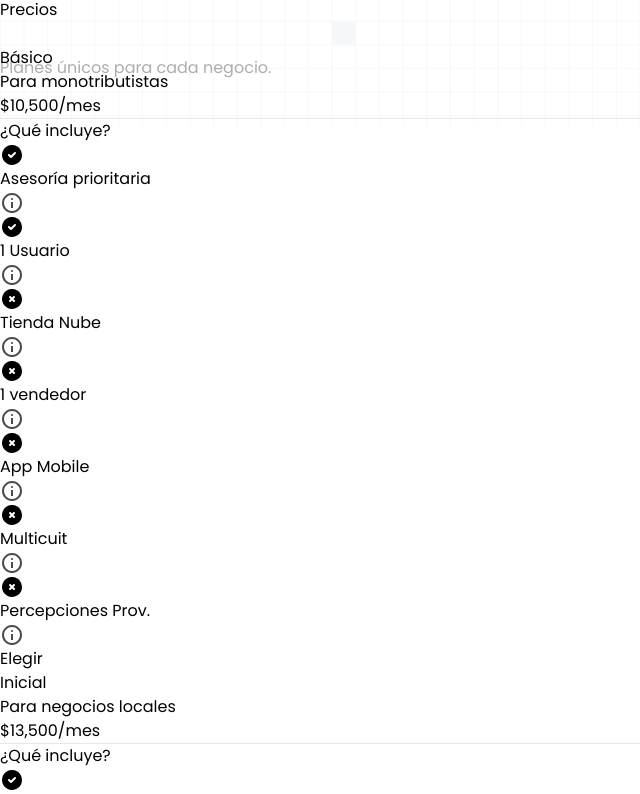
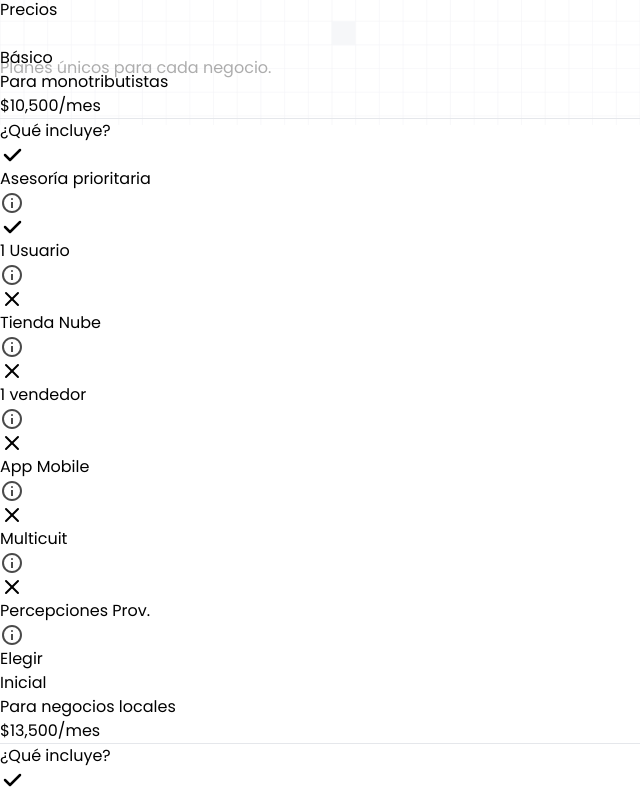
Before and after one commit to francoogilli/Fidel, a React (Vite) app: page / in a window 1280 px wide. Shown: the part 675-1469 px from the top of the page, without its empty margins (0-640 px from the left). Built offline with nearby package versions, Linux system fonts and the light colour scheme.

Commit message:
Cambiar iconos de las cards de Precios

```diff
--- a/src/components/pricingCard.tsx
+++ b/src/components/pricingCard.tsx
@@ -1,6 +1,6 @@
-import CheckIcon from "../icons/check";
+import Check from "../icons/checkIcon";
 import CreditCardIcon from "../icons/creditCard";
-import CrossIcon from "../icons/crossx";
+import Cross from "../icons/cross";
 import InfoCircle from "../icons/infoCircle"; // Suponiendo que tienes un icono de información
 import Tooltip from "./tooltip";
 
@@ -123,7 +123,7 @@ export default function PricingCard() {
                   key={index}
                 >
                   <div className="flex items-center space-x-2">
-                    {benefit.active ? <CheckIcon /> : <CrossIcon />}
+                    {benefit.active ? <Check/> : <Cross />}
                     <span className="text-sm">{benefit.text}</span>
                   </div>
                   {benefit.tooltipInfo && (
--- /dev/null
+++ b/src/icons/checkIcon.tsx
@@ -0,0 +1,21 @@
+export default function Check() {
+  return (
+    <div className="bg-gradient-to-r from-[#b7ff33] to-[#dbff99] rounded-md p-1">
+      <svg
+        xmlns="http://www.w3.org/2000/svg"
+        width="24"
+        height="24"
+        viewBox="0 0 24 24"
+        fill="none"
+        stroke="currentColor"
+        stroke-width="2.5"
+        stroke-linecap="round"
+        stroke-linejoin="round"
+        className="size-3"
+      >
+        <path stroke="none" d="M0 0h24v24H0z" fill="none" />
+        <path d="M5 12l5 5l10 -10" />
+      </svg>
+    </div>
+  );
+}
--- /dev/null
+++ b/src/icons/cross.tsx
@@ -0,0 +1,22 @@
+export default function Cross() {
+  return (
+    <div className="bg-gradient-to-r from-[#f2f2f2] to-[#f2f2f2] rounded-md p-1 border border-[#eaeaea]">
+      <svg
+        xmlns="http://www.w3.org/2000/svg"
+        width="24"
+        height="24"
+        viewBox="0 0 24 24"
+        fill="none"
+        stroke="currentColor"
+        stroke-width="2"
+        stroke-linecap="round"
+        stroke-linejoin="round"
+        className="size-3"
+      >
+        <path stroke="none" d="M0 0h24v24H0z" fill="none" />
+        <path d="M18 6l-12 12" />
+        <path d="M6 6l12 12" />
+      </svg>
+    </div>
+  );
+}
```
